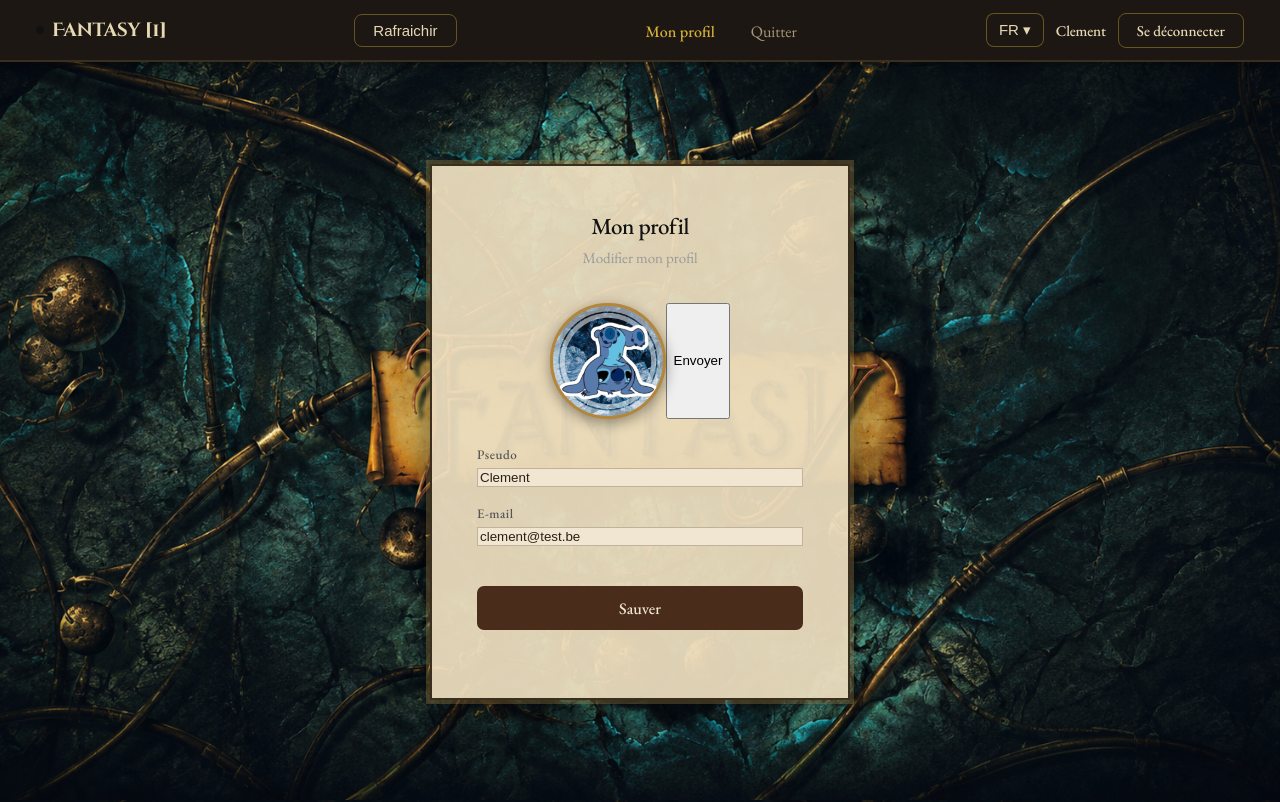
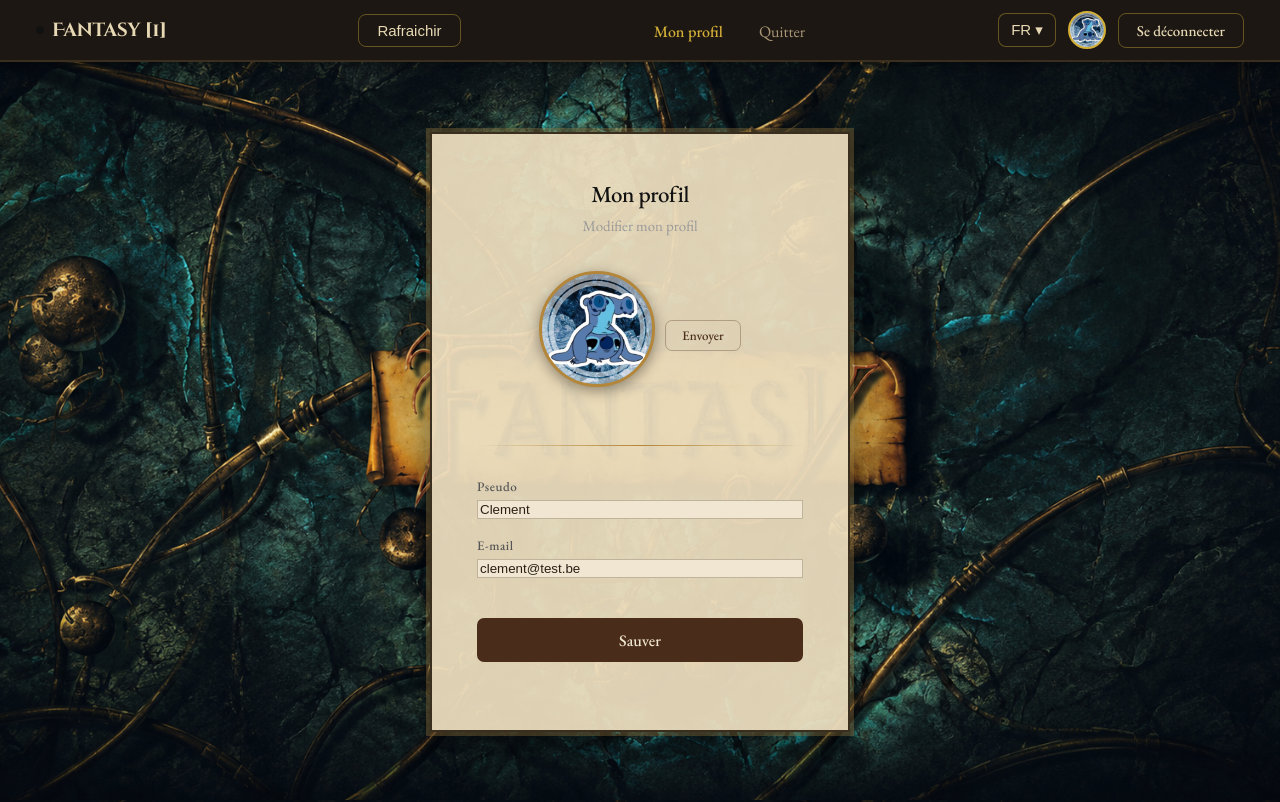
Before and after one commit to Etu4943/Fantasy_Card_Game, a Flask app: page /profile in a window 1280 px wide. Run offline with Flask 3, Linux system fonts and the light colour scheme; a user stored in the database is signed in; some libraries are stand-ins or nearby versions.

Commit message:
minor visual updates

```diff
--- a/app.py
+++ b/app.py
@@ -58,7 +58,7 @@ def login():
 		email = request.form.get("email")
 		password = request.form.get("password")
 
-		user = db.execute("SELECT id, username, hash FROM users WHERE email = ?", (email,)).fetchone()
+		user = db.execute("SELECT id, username, hash, avatar FROM users WHERE email = ?", (email,)).fetchone()
 
 		if user == None :
 			return render_template("login.html", email=email, err="Cet utilisateur n'existe pas.")
@@ -67,6 +67,7 @@ def login():
 		else :
 			session["user_id"] = user[0]
 			session["username"] = user[1]
+			session["avatar"] = user[3]
 		return redirect("/join")
 
 @app.route("/register", methods=["POST"])
@@ -202,6 +203,7 @@ def upload_avatar():
         db.commit()
     else :
         flash("Format de fichier non autorisé")
+    session['avatar'] = filename
     return redirect("/profile")
 
 if __name__ == "__main__" :
--- a/static/CSS/game.css
+++ b/static/CSS/game.css
@@ -11,7 +11,7 @@ body::before {
     content: "";
     position: fixed;
     inset: 0;
-    background-image: url("../Assets/wallpaper.png");
+    background-image: url("../Assets/wallpaper.jpeg");
     background-size: cover;
     background-position: center;
     background-repeat: no-repeat;
@@ -22,7 +22,7 @@ body::before {
 
 @media (max-width: 600px) {
     body::before {
-        background-image: url("../Assets/wallpaper_mobile.png");
+        background-image: url("../Assets/wallpaper_mobile.jpeg");
     }
 }
 
--- a/static/CSS/profile.css
+++ b/static/CSS/profile.css
@@ -49,7 +49,9 @@
 .avatar-wrap {
   margin: 0 auto 1.5rem;
   display: flex;
+  align-items: center;
   justify-content: center;
+  gap: 10px;
 }
 
 .avatar-circle {
@@ -122,3 +124,31 @@
     padding: 2rem 1.5rem;
   }
 }
+
+/* ── Séparateur horizontal (équivalent du login-divider) ── */
+.profile-divider {
+  width: 100%;
+  height: 1px;
+  background: linear-gradient(to right, transparent, #b4863a, transparent);
+  margin: 1.75rem 0;
+}
+
+/* ── Bouton d'envoi de l'avatar ── */
+.btn-avatar {
+  margin-top: 0.75rem;
+  padding: 6px 16px;
+  border-radius: 7px;
+  border: 1px solid rgba(74, 44, 26, 0.3);
+  background: transparent;
+  color: #4a2c1a;
+  font-family: var(--font-body);
+  font-size: 13px;
+  font-weight: 500;
+  cursor: pointer;
+  transition: background 0.15s ease, border-color 0.15s ease;
+}
+
+.btn-avatar:hover {
+  background: rgba(74, 44, 26, 0.15);
+  border-color: rgba(74, 44, 26, 0.5);
+}
--- a/static/CSS/style.css
+++ b/static/CSS/style.css
@@ -188,3 +188,38 @@ html, body {
   color: #e8d9b5;
   letter-spacing: -0.01em;
 }
+
+/* Avatar navbar */
+.nav-avatar {
+  width: 34px;
+  height: 34px;
+  border-radius: 50%;
+  border: 2px solid #d4af37;
+  background-color: #3a2e1f;
+  background-size: cover;
+  background-position: center;
+  background-repeat: no-repeat;
+  display: flex;
+  align-items: center;
+  justify-content: center;
+  flex-shrink: 0;
+}
+
+.nav-avatar-initial {
+  font-family: var(--font-title);
+  font-size: 14px;
+  color: #e8d9b5;
+  line-height: 1;
+  user-select: none;
+}
+
+@media (max-width: 600px) {
+  .nav-avatar {
+    width: 28px;
+    height: 28px;
+  }
+
+  .nav-avatar-initial {
+    font-size: 12px;
+  }
+}
--- a/templates/base.html
+++ b/templates/base.html
@@ -19,9 +19,10 @@
 		{% block head %}
 		{% endblock %}
 		<link rel="stylesheet" href="{{ url_for('static', filename='CSS/style.css')}}">
+		<link rel="preload" as="image" href="{{ url_for('static', filename='Assets/wallpaper.jpeg') }}">
 		<style>
 		    body {
-		        background-image: url("{{ url_for('static', filename='Assets/wallpaper.png') }}");
+		        background-image: url("{{ url_for('static', filename='Assets/wallpaper.jpeg') }}");
 		        background-size: cover;
 		        background-position: center;
 		        background-repeat: no-repeat;
@@ -29,7 +30,7 @@
 		    }
 		    @media (max-width: 600px) {
 		        body {
-		            background-image: url("{{ url_for('static', filename='Assets/wallpaper_mobile.png') }}");
+		            background-image: url("{{ url_for('static', filename='Assets/wallpaper_mobile.jpeg') }}");
 		        }
 		    }
 		</style>
@@ -69,7 +70,11 @@
 				        </div>
 				    </div>
 			    	{% if session['user_id'] %}
-				    	<span class="nav-username">{{ session['username'] }}</span>
+			    		<div class="nav-avatar" {% if session.get('avatar') %}style="background-image: url('{{ url_for('static', filename='Assets/avatars/' + session['avatar']) }}');"{% endif %}>
+					        {% if not session.get('avatar') %}
+					            <span class="nav-avatar-initial">{{ (session['username'] or '?')[0] | upper }}</span>
+					        {% endif %}
+					    </div>
 				    	<a href="/logout" class="nav-btn">{{ t.login.logout }}</a>
 				    {% else %}
 				    	<a href="/login" class="nav-btn">{{ t.login.login }}</a>
--- a/templates/profile.html
+++ b/templates/profile.html
@@ -34,10 +34,10 @@
 						<span class="avatar-overlay">{{ t.profile.change_avatar }}</span>
 					</label>
 					<input type="file" id="avatar-input" name="avatar" accept="image/png, image/jpeg" hidden>
-					<button type="submit">Envoyer</button>
+					<button type="submit" class="btn-avatar">Envoyer</button>
 				</div>
 			</form>
-
+			<div class="profile-divider"></div>
 			<form class="login-form profile-form" action="/profile" method="POST" enctype="multipart/form-data">
 
 
```
Also changed, not shown: fantasy.db, static/Assets/avatars/user_1.png (added), static/Assets/wallpaper.jpeg (renamed from static/Assets/wallpaper.png), 2 other files.
